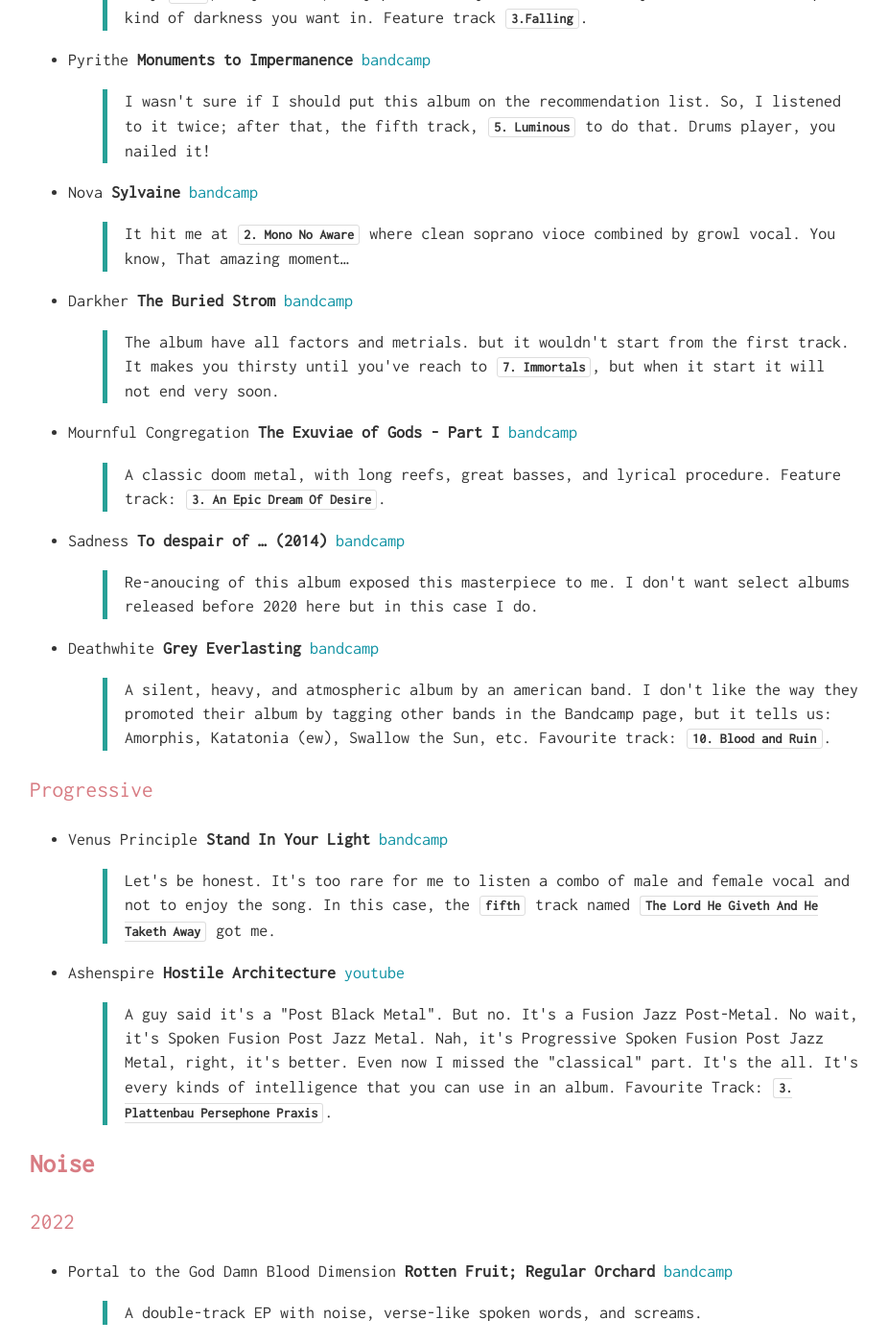
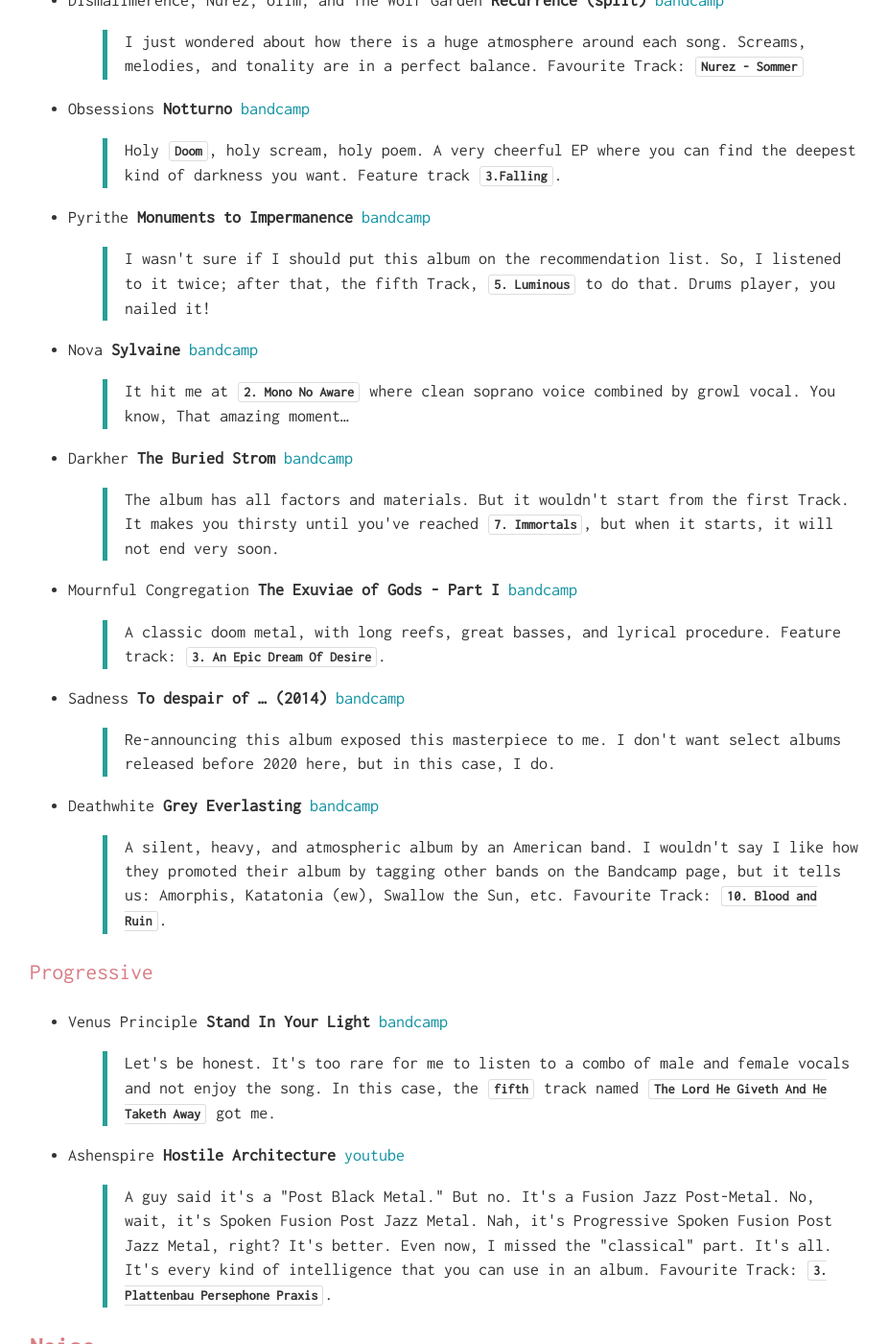
Before and after one commit to shosseinib/shosseinib.github.io, a Jekyll site: the page music.html, which Jekyll copies as it is, in a window 1280 px wide and 1400 px high, scrolled down 4548 px. Shown: the whole window at 96% size, without its empty margins (159-1085 px from the left). Built offline with Jekyll 4.4.1, drawn with Linux system fonts in a browser that asks for light colours; some web fonts are replaced; some of the changed text lies outside the part shown.

Commit message:
Typos and Grammar
- Typo
- Grammar
- Healing Potpurri - Paradise

```diff
--- a/music.html
+++ b/music.html
@@ -3,7 +3,7 @@
 "http://www.w3.org/TR/xhtml1/DTD/xhtml1-strict.dtd">
 <html xmlns="http://www.w3.org/1999/xhtml" lang="en" xml:lang="en">
 <head>
-<!-- 2022-08-05 Fri 01:41 -->
+<!-- 2022-08-07 Sun 18:46 -->
 <meta http-equiv="Content-Type" content="text/html;charset=utf-8" />
 <meta name="viewport" content="width=device-width, initial-scale=1" />
 <title>Music Journal</title>
@@ -205,83 +205,84 @@
 <h2>Table of Contents</h2>
 <div id="text-table-of-contents" role="doc-toc">
 <ul>
-<li><a href="#org7e581f8"><b>Code of Conduct</b></a></li>
-<li><a href="#org8ad7a6e"><b>Electronic</b></a>
+<li><a href="#org7936851"><b>Code of Conduct</b></a></li>
+<li><a href="#org0457bb5"><b>Electronic</b></a>
 <ul>
-<li><a href="#org97628c7">2021</a></li>
-<li><a href="#org2a328d0">2022</a></li>
+<li><a href="#org2857d69">2021</a></li>
+<li><a href="#orgb18b18c">2022</a></li>
 </ul>
 </li>
-<li><a href="#org7a5576d"><b>Experimental &amp; Improvisation</b></a>
+<li><a href="#org682430e"><b>Experimental &amp; Improvisation</b></a>
 <ul>
-<li><a href="#org7e693cc">2019</a></li>
-<li><a href="#org8fb0d20">2020</a></li>
-<li><a href="#orged17cb5">2021</a></li>
-<li><a href="#orgc44830f">2022</a></li>
+<li><a href="#org5d9b961">2019</a></li>
+<li><a href="#org7813c46">2020</a></li>
+<li><a href="#org68647a1">2021</a></li>
+<li><a href="#org20aa255">2022</a></li>
 </ul>
 </li>
-<li><a href="#orgcbe3e99"><b>Jazz</b></a>
+<li><a href="#orgbbb5526"><b>Jazz</b></a>
 <ul>
-<li><a href="#orgfdaede2">2019</a></li>
-<li><a href="#org1d61731">2021</a></li>
-<li><a href="#org39b3b3e">2022</a></li>
+<li><a href="#orga83c5b5">2019</a></li>
+<li><a href="#orgfe2c135">2021</a></li>
+<li><a href="#orga2e841f">2022</a></li>
 </ul>
 </li>
-<li><a href="#org5fcd3a3"><b>*Metal</b></a>
+<li><a href="#orgdf68fc4"><b>*Metal</b></a>
 <ul>
-<li><a href="#orgeb19a24">Death</a>
+<li><a href="#org1a1c0ad">Death</a>
 <ul>
-<li><a href="#org5823038">2022</a></li>
+<li><a href="#org4bb0d0d">2022</a></li>
 </ul>
 </li>
-<li><a href="#org1dd0c09">Doom</a>
+<li><a href="#org4250705">Doom</a>
 <ul>
-<li><a href="#org43fad7a">2021</a></li>
-<li><a href="#org6215b18">2022</a></li>
+<li><a href="#orgd01af22">2021</a></li>
+<li><a href="#org3053e6d">2022</a></li>
 </ul>
 </li>
-<li><a href="#org61ac777">Progressive</a></li>
+<li><a href="#orgf4b2835">Progressive</a></li>
 </ul>
 </li>
-<li><a href="#org3b28d25"><b>Noise</b></a>
+<li><a href="#orgca92623"><b>Noise</b></a>
 <ul>
-<li><a href="#org3183992">2022</a></li>
+<li><a href="#org787fe5d">2022</a></li>
 </ul>
 </li>
-<li><a href="#orgee8dc5e"><b>Post-everything</b></a>
+<li><a href="#org1fdb50c"><b>Post-everything</b></a>
 <ul>
-<li><a href="#org1d00d66">2021</a></li>
-<li><a href="#orgf7bfa0e">2022</a></li>
+<li><a href="#org3ddd77d">2021</a></li>
+<li><a href="#org06f8649">2022</a></li>
 </ul>
 </li>
 </ul>
 </div>
 </div>
-<div id="outline-container-org7e581f8" class="outline-2">
-<h2 id="org7e581f8"><b>Code of Conduct</b></h2>
-<div class="outline-text-2" id="text-org7e581f8">
+
+<div id="outline-container-org7936851" class="outline-2">
+<h2 id="org7936851"><b>Code of Conduct</b></h2>
+<div class="outline-text-2" id="text-org7936851">
 <p>
 Here I collect music albums that I consider worshiped (in my way) works in <code>Jazz</code>, <code>Post-Everything</code>, <code>Noise</code>, <code>*Metal</code>, <code>Electronic</code>, and <code>Experimental &amp; Improvisation</code>. The order is by year, but there is no order; I may re-sort them by their artist name later; who knows?
 </p>
 </div>
 </div>
 
-<div id="outline-container-org8ad7a6e" class="outline-2">
-<h2 id="org8ad7a6e"><b>Electronic</b></h2>
-<div class="outline-text-2" id="text-org8ad7a6e">
+<div id="outline-container-org0457bb5" class="outline-2">
+<h2 id="org0457bb5"><b>Electronic</b></h2>
+<div class="outline-text-2" id="text-org0457bb5">
 </div>
-<div id="outline-container-org97628c7" class="outline-3">
-<h3 id="org97628c7">2021</h3>
-<div class="outline-text-3" id="text-org97628c7">
+<div id="outline-container-org2857d69" class="outline-3">
+<h3 id="org2857d69">2021</h3>
+<div class="outline-text-3" id="text-org2857d69">
 <ul class="org-ul">
 <li>Doyeq <b>Never Back</b> <a href="https://fuselab.bandcamp.com/album/never-back">bandcamp</a></li>
 <li>HEXSYSTEM <b>Interface OST Vol. II</b> <a href="https://hexsystem.bandcamp.com/album/interface-ost-vol-ii?from=fandiscflw">bandcamp</a></li>
 </ul>
 </div>
 </div>
-<div id="outline-container-org2a328d0" class="outline-3">
-<h3 id="org2a328d0">2022</h3>
-<div class="outline-text-3" id="text-org2a328d0">
+<div id="outline-container-orgb18b18c" class="outline-3">
+<h3 id="orgb18b18c">2022</h3>
+<div class="outline-text-3" id="text-orgb18b18c">
 <ul class="org-ul">
 <li>HEXSYSTEM <b>No Confluence</b> <a href="https://hexsystem.bandcamp.com/album/no-confluence?from=fanpub_fnb">bandcamp</a></li>
 <li><p>
@@ -289,36 +290,36 @@
 </p>
 <blockquote>
 <p>
-A tribute, a great live performance. I wish I could be on that concert.
+A tribute, a great live performance. I wish I could be at that concert.
 </p>
 </blockquote></li>
 </ul>
 </div>
 </div>
 </div>
-<div id="outline-container-org7a5576d" class="outline-2">
-<h2 id="org7a5576d"><b>Experimental &amp; Improvisation</b></h2>
-<div class="outline-text-2" id="text-org7a5576d">
+<div id="outline-container-org682430e" class="outline-2">
+<h2 id="org682430e"><b>Experimental &amp; Improvisation</b></h2>
+<div class="outline-text-2" id="text-org682430e">
 </div>
-<div id="outline-container-org7e693cc" class="outline-3">
-<h3 id="org7e693cc">2019</h3>
-<div class="outline-text-3" id="text-org7e693cc">
+<div id="outline-container-org5d9b961" class="outline-3">
+<h3 id="org5d9b961">2019</h3>
+<div class="outline-text-3" id="text-org5d9b961">
 <ul class="org-ul">
 <li>Sam Andreae/David Birchall/Toshimaru Nakamura/Otto Willberg <b>UK ツアー 2019</b> <a href="https://scatterarchive.bandcamp.com/album/uk-2019?from=fandiscflw">bandcamp</a></li>
 </ul>
 </div>
 </div>
-<div id="outline-container-org8fb0d20" class="outline-3">
-<h3 id="org8fb0d20">2020</h3>
-<div class="outline-text-3" id="text-org8fb0d20">
+<div id="outline-container-org7813c46" class="outline-3">
+<h3 id="org7813c46">2020</h3>
+<div class="outline-text-3" id="text-org7813c46">
 <ul class="org-ul">
 <li>Jean-Luc Guionnet, Annette Krebs <b>pointe sèche</b> <a href="https://annettekrebs.bandcamp.com/album/pointe-s-che">bandcamp</a></li>
 </ul>
 </div>
 </div>
-<div id="outline-container-orged17cb5" class="outline-3">
-<h3 id="orged17cb5">2021</h3>
-<div class="outline-text-3" id="text-orged17cb5">
+<div id="outline-container-org68647a1" class="outline-3">
+<h3 id="org68647a1">2021</h3>
+<div class="outline-text-3" id="text-org68647a1">
 <ul class="org-ul">
 <li>Guilherme Rodrigues &amp; Carlos Santos <b>Uncommon Symmetries</b> <a href="https://guilhermerodrigues.bandcamp.com/album/uncommon-symmetries">bandcamp</a></li>
 <li>I/O - Carlos Santos and Ulrich Mitzlaff <b>Studies on Colour Field Modulation</b> <a href="https://carlossantos.bandcamp.com/album/studies-on-colour-field-modulation">bandcamp</a></li>
@@ -327,9 +328,9 @@
 </ul>
 </div>
 </div>
-<div id="outline-container-orgc44830f" class="outline-3">
-<h3 id="orgc44830f">2022</h3>
-<div class="outline-text-3" id="text-orgc44830f">
+<div id="outline-container-org20aa255" class="outline-3">
+<h3 id="org20aa255">2022</h3>
+<div class="outline-text-3" id="text-org20aa255">
 <ul class="org-ul">
 <li>Mark Wagner <b>S☉N RISE / S☉N OF THE SUN</b> <a href="https://zamzamrec.bandcamp.com/album/s-n-rise-s-n-of-the-sun">bandcamp</a></li>
 <li><p>
@@ -340,25 +341,33 @@
 I love how the Slovak language is like the Icelandic language. After listening to this album, I've searched a little about Slovakia and found some interesting facts. By the way, I've liked the entire natural-leading process of the album. Feature track: <b><code>6. Interlude III</code></b>!
 </p>
 </blockquote></li>
+<li><p>
+Healing Potpourri <b>Paradise</b> <a href="https://healingpotpourri.bandcamp.com/album/paradise?from=embed">bandcamp</a>
+</p>
+<blockquote>
+<p>
+Ok, I should confess. At first, I was not too fond of the album because I thought it was a <b><code>Stephan Stevens</code></b> -y album, but as it sought forward, I found it's a complicated multi-instrumental album. With great tuning, orchestra, and lyrics. Great. Great. Favourite Track: <b><code>6. Paradise</code></b>.
+</p>
+</blockquote></li>
 </ul>
 </div>
 </div>
 </div>
-<div id="outline-container-orgcbe3e99" class="outline-2">
-<h2 id="orgcbe3e99"><b>Jazz</b></h2>
-<div class="outline-text-2" id="text-orgcbe3e99">
+<div id="outline-container-orgbbb5526" class="outline-2">
+<h2 id="orgbbb5526"><b>Jazz</b></h2>
+<div class="outline-text-2" id="text-orgbbb5526">
 </div>
-<div id="outline-container-orgfdaede2" class="outline-3">
-<h3 id="orgfdaede2">2019</h3>
-<div class="outline-text-3" id="text-orgfdaede2">
+<div id="outline-container-orga83c5b5" class="outline-3">
+<h3 id="orga83c5b5">2019</h3>
+<div class="outline-text-3" id="text-orga83c5b5">
 <ul class="org-ul">
 <li>Enrico Rava &amp; Joe Lovano <b>Roma (Live)</b> <a href="https://open.spotify.com/album/7oJD5GX7laQuDzSz10eKS2">spotify</a></li>
 </ul>
 </div>
 </div>
-<div id="outline-container-org1d61731" class="outline-3">
-<h3 id="org1d61731">2021</h3>
-<div class="outline-text-3" id="text-org1d61731">
+<div id="outline-container-orgfe2c135" class="outline-3">
+<h3 id="orgfe2c135">2021</h3>
+<div class="outline-text-3" id="text-orgfe2c135">
 <ul class="org-ul">
 <li>Mira Martin-Gray, Bryan Qu, Karen Ng, Nick Dunston <b>Trumpet &amp; Drums REMIX Festival</b> <a href="https://linaallemano.bandcamp.com/album/trumpet-drums-remix-festival">bandcamp</a></li>
 <li>Milton Man Gogh <b>The Great Reset</b> <a href="https://miltonmangogh.bandcamp.com/album/the-great-reset-2?from=fandiscflw">bandcamp</a></li>
@@ -408,16 +417,16 @@
 </p>
 <blockquote>
 <p>
-Fetured track: <b><code>3. Manha De Carnaval - Live</code></b>.
+Featured Track: <b><code>3. Manha De Carnaval - Live</code></b>.
 </p>
 </blockquote></li>
 <li>David Helbock, Sebastian Studnitzky, and Arna Jensen <b>The New Cool</b> <a href="https://open.spotify.com/album/6jpDo7lFK5RUMNkubr4jPi">spotify</a></li>
 </ul>
 </div>
 </div>
-<div id="outline-container-org39b3b3e" class="outline-3">
-<h3 id="org39b3b3e">2022</h3>
-<div class="outline-text-3" id="text-org39b3b3e">
+<div id="outline-container-orga2e841f" class="outline-3">
+<h3 id="orga2e841f">2022</h3>
+<div class="outline-text-3" id="text-orga2e841f">
 <ul class="org-ul">
 <li>Joel Lyssarides <b>Stay Now</b> <a href="https://joellyssarides.bandcamp.com/releases">bandcamp</a></li>
 <li><p>
@@ -433,7 +442,7 @@
 </p>
 <blockquote>
 <p>
-Something between <b>Ennio Morricone</b> many others!
+Something between <b>Ennio Morricone</b> and many others!
 </p>
 </blockquote></li>
 <li><p>
@@ -449,37 +458,37 @@
 </div>
 </div>
 
-<div id="outline-container-org5fcd3a3" class="outline-2">
-<h2 id="org5fcd3a3"><b>*Metal</b></h2>
-<div class="outline-text-2" id="text-org5fcd3a3">
+<div id="outline-container-orgdf68fc4" class="outline-2">
+<h2 id="orgdf68fc4"><b>*Metal</b></h2>
+<div class="outline-text-2" id="text-orgdf68fc4">
 </div>
-<div id="outline-container-orgeb19a24" class="outline-3">
-<h3 id="orgeb19a24">Death</h3>
-<div class="outline-text-3" id="text-orgeb19a24">
+<div id="outline-container-org1a1c0ad" class="outline-3">
+<h3 id="org1a1c0ad">Death</h3>
+<div class="outline-text-3" id="text-org1a1c0ad">
 </div>
-<div id="outline-container-org5823038" class="outline-4">
-<h4 id="org5823038">2022</h4>
-<div class="outline-text-4" id="text-org5823038">
+<div id="outline-container-org4bb0d0d" class="outline-4">
+<h4 id="org4bb0d0d">2022</h4>
+<div class="outline-text-4" id="text-org4bb0d0d">
 <ul class="org-ul">
 <li><p>
 Septicflesh <b>Modern Primitive</b> <a href="https://septicflesh.bandcamp.com/album/modern-primitive?from=fanpub_nfnb_pr">bandcamp</a>
 </p>
 <blockquote>
 <p>
-Finally, Septicflesh is here! A great greek band with a homogeneous discography in the matter of album art but not in their taste in music. Their last album is a fusion. A fusion of folk music and death, lyrical verses, and of course, enough harshness. Featured track: <b><code>3. Self-Eater</code></b>.
+Finally, Septicflesh is here! A great greek band with a homogeneous discography in the matter of album art but not in their taste in music. Their last album is a fusion. A fusion of folk music and death, lyrical verses, and of course, enough harshness. Featured Track: <b><code>3. Self-Eater</code></b>.
 </p>
 </blockquote></li>
 </ul>
 </div>
 </div>
 </div>
-<div id="outline-container-org1dd0c09" class="outline-3">
-<h3 id="org1dd0c09">Doom</h3>
-<div class="outline-text-3" id="text-org1dd0c09">
+<div id="outline-container-org4250705" class="outline-3">
+<h3 id="org4250705">Doom</h3>
+<div class="outline-text-3" id="text-org4250705">
 </div>
-<div id="outline-container-org43fad7a" class="outline-4">
-<h4 id="org43fad7a">2021</h4>
-<div class="outline-text-4" id="text-org43fad7a">
+<div id="outline-container-orgd01af22" class="outline-4">
+<h4 id="orgd01af22">2021</h4>
+<div class="outline-text-4" id="text-orgd01af22">
 <ul class="org-ul">
 <li>Abysmal Grief <b>Funeral Cult of Personality</b> <a href="https://sunandmoonrecords.bandcamp.com/album/funeral-cult-of-personality">bandcamp</a></li>
 <li>Funeralium <b>Funeralium</b> <a href="https://funeralium.bandcamp.com/album/funeralium?from=fannewrel">bandcamp</a></li>
@@ -490,9 +499,9 @@
 </ul>
 </div>
 </div>
-<div id="outline-container-org6215b18" class="outline-4">
-<h4 id="org6215b18">2022</h4>
-<div class="outline-text-4" id="text-org6215b18">
+<div id="outline-container-org3053e6d" class="outline-4">
+<h4 id="org3053e6d">2022</h4>
+<div class="outline-text-4" id="text-org3053e6d">
 <ul class="org-ul">
 <li>Where Myth Becomes Memory <b>Rolo Tomassi</b> <a href="https://rolotomassi.bandcamp.com/album/where-myth-becomes-memory?from=fanpub_fnb_pr">bandcamp</a></li>
 <li><p>
@@ -500,7 +509,7 @@
 </p>
 <blockquote>
 <p>
-I just wondered about how there is a huge atmosphere around each song. Screams, melodies, and tonality are in a perfect balance. Favourite track: <b><code>Nurez - Sommer</code></b>
+I just wondered about how there is a huge atmosphere around each song. Screams, melodies, and tonality are in a perfect balance. Favourite Track: <b><code>Nurez - Sommer</code></b>
 </p>
 </blockquote></li>
 <li><p>
@@ -508,7 +517,7 @@
 </p>
 <blockquote>
 <p>
-Holy <b><code>Doom</code></b>, holy scream, holy poem. A very cheerful EP that you can find the deepest kind of darkness you want in. Feature track <b><code>3.Falling</code></b>.
+Holy <b><code>Doom</code></b>, holy scream, holy poem. A very cheerful EP where you can find the deepest kind of darkness you want. Feature track <b><code>3.Falling</code></b>.
 </p>
 </blockquote></li>
 <li><p>
@@ -516,7 +525,7 @@
 </p>
 <blockquote>
 <p>
-I wasn't sure if I should put this album on the recommendation list. So, I listened to it twice; after that, the fifth track, <b><code>5. Luminous</code></b> to do that. Drums player, you nailed it!
+I wasn't sure if I should put this album on the recommendation list. So, I listened to it twice; after that, the fifth Track, <b><code>5. Luminous</code></b> to do that. Drums player, you nailed it!
 </p>
 </blockquote></li>
 <li><p>
@@ -524,7 +533,7 @@
 </p>
 <blockquote>
 <p>
-It hit me at <b><code>2. Mono No Aware</code></b> where clean soprano vioce combined by growl vocal. You know, That amazing moment&#x2026;
+It hit me at <b><code>2. Mono No Aware</code></b> where clean soprano voice combined by growl vocal. You know, That amazing moment&#x2026;
 </p>
 </blockquote></li>
 <li><p>
@@ -532,7 +541,7 @@
 </p>
 <blockquote>
 <p>
-The album have all factors and metrials. but it wouldn't start from the first track. It makes you thirsty until you've reach to <b><code>7. Immortals</code></b>, but when it start it will not end very soon.
+The album has all factors and materials. But it wouldn't start from the first Track. It makes you thirsty until you've reached <b><code>7. Immortals</code></b>, but when it starts, it will not end very soon.
 </p>
 </blockquote></li>
 <li><p>
@@ -548,7 +557,7 @@
 </p>
 <blockquote>
 <p>
-Re-anoucing of this album exposed this masterpiece to me. I don't want select albums released before 2020 here but in this case I do.
+Re-announcing this album exposed this masterpiece to me. I don't want select albums released before 2020 here, but in this case, I do.
 </p>
 </blockquote></li>
 <li><p>
@@ -556,23 +565,23 @@
 </p>
 <blockquote>
 <p>
-A silent, heavy, and atmospheric album by an american band. I don't like the way they promoted their album by tagging other bands in the Bandcamp page, but it tells us: Amorphis, Katatonia (ew), Swallow the Sun, etc. Favourite track: <b><code>10. Blood and Ruin</code></b>.
+A silent, heavy, and atmospheric album by an American band. I wouldn't say I like how they promoted their album by tagging other bands on the Bandcamp page, but it tells us: Amorphis, Katatonia (ew), Swallow the Sun, etc. Favourite Track: <b><code>10. Blood and Ruin</code></b>.
 </p>
 </blockquote></li>
 </ul>
 </div>
 </div>
 </div>
-<div id="outline-container-org61ac777" class="outline-3">
-<h3 id="org61ac777">Progressive</h3>
-<div class="outline-text-3" id="text-org61ac777">
+<div id="outline-container-orgf4b2835" class="outline-3">
+<h3 id="orgf4b2835">Progressive</h3>
+<div class="outline-text-3" id="text-orgf4b2835">
 <ul class="org-ul">
 <li><p>
 Venus Principle <b>Stand In Your Light</b> <a href="https://venusprinciple.bandcamp.com/album/stand-in-your-light-deluxe-edition?from=fanpub_nfnb_pr">bandcamp</a>
 </p>
 <blockquote>
 <p>
-Let's be honest. It's too rare for me to listen a combo of male and female vocal and not to enjoy the song. In this case, the <b><code>fifth</code></b> track named <b><code>The Lord He Giveth And He Taketh Away</code></b> got me.
+Let's be honest. It's too rare for me to listen to a combo of male and female vocals and not enjoy the song. In this case, the <b><code>fifth</code></b> track named <b><code>The Lord He Giveth And He Taketh Away</code></b> got me.
 </p>
 </blockquote></li>
 <li><p>
@@ -580,20 +589,20 @@
 </p>
 <blockquote>
 <p>
-A guy said it's a "Post Black Metal". But no. It's a Fusion Jazz Post-Metal. No wait, it's Spoken Fusion Post Jazz Metal. Nah, it's Progressive Spoken Fusion Post Jazz Metal, right, it's better. Even now I missed the "classical" part. It's the all. It's every kinds of intelligence that you can use in an album. Favourite Track: <b><code>3. Plattenbau Persephone Praxis</code></b>.
+A guy said it's a "Post Black Metal." But no. It's a Fusion Jazz Post-Metal. No, wait, it's Spoken Fusion Post Jazz Metal. Nah, it's Progressive Spoken Fusion Post Jazz Metal, right? It's better. Even now, I missed the "classical" part. It's all. It's every kind of intelligence that you can use in an album. Favourite Track: <b><code>3. Plattenbau Persephone Praxis</code></b>.
 </p>
 </blockquote></li>
 </ul>
 </div>
 </div>
 </div>
-<div id="outline-container-org3b28d25" class="outline-2">
-<h2 id="org3b28d25"><b>Noise</b></h2>
-<div class="outline-text-2" id="text-org3b28d25">
+<div id="outline-container-orgca92623" class="outline-2">
+<h2 id="orgca92623"><b>Noise</b></h2>
+<div class="outline-text-2" id="text-orgca92623">
 </div>
-<div id="outline-container-org3183992" class="outline-3">
-<h3 id="org3183992">2022</h3>
-<div class="outline-text-3" id="text-org3183992">
+<div id="outline-container-org787fe5d" class="outline-3">
+<h3 id="org787fe5d">2022</h3>
+<div class="outline-text-3" id="text-org787fe5d">
 <ul class="org-ul">
 <li><p>
 Portal to the God Damn Blood Dimension <b>Rotten Fruit; Regular Orchard</b> <a href="https://portaltothegoddamnblooddimension.bandcamp.com/album/rotten-fruit-regular-orchard?from=fandiscflw">bandcamp</a>
@@ -616,20 +625,20 @@
 </p>
 <blockquote>
 <p>
-Ok I'm a little biased, but the fourth track <b><code>Their leaves do not wish us to hurry</code></b> is greate. Listen to find out what I mean.
+Ok, I'm a little biased, but the fourth Track <b><code>Their leaves do not wish us to hurry</code></b> is great. Listen to find out what I mean.
 </p>
 </blockquote></li>
 </ul>
 </div>
 </div>
 </div>
-<div id="outline-container-orgee8dc5e" class="outline-2">
-<h2 id="orgee8dc5e"><b>Post-everything</b></h2>
-<div class="outline-text-2" id="text-orgee8dc5e">
+<div id="outline-container-org1fdb50c" class="outline-2">
+<h2 id="org1fdb50c"><b>Post-everything</b></h2>
+<div class="outline-text-2" id="text-org1fdb50c">
 </div>
-<div id="outline-container-org1d00d66" class="outline-3">
-<h3 id="org1d00d66">2021</h3>
-<div class="outline-text-3" id="text-org1d00d66">
+<div id="outline-container-org3ddd77d" class="outline-3">
+<h3 id="org3ddd77d">2021</h3>
+<div class="outline-text-3" id="text-org3ddd77d">
 <ul class="org-ul">
 <li>Hope Drone <b>Husk</b> <a href="https://hopedrone.bandcamp.com/album/husk">bandcamp</a></li>
 <li>Der Weg Einer Freihei <b>Noktvrn</b> <a href="https://derwegeinerfreiheitsom.bandcamp.com/album/noktvrn?from=fanpub_nfnb_pr">bandcamp</a></li>
@@ -638,12 +647,12 @@
 </p>
 <blockquote>
 <p>
-I'm skeptical about recent released albums. But Tunda changed my mind. It'a a combo of grunge, spoken words, nature-abmient-new age with real rock roots. Favourite track: <b><code>3. Silliness (feat. Erin Reus)</code></b>.
+I'm skeptical about recently released albums. But Tundra changed my mind. It's a combo of grunge, spoken words, nature-ambient-new age with real rock roots. Favourite Track: <b><code>3. Silliness (feat. Erin Reus)</code></b>.
 </p>
 </blockquote>
 <blockquote>
 <p>
-<span class="underline">P.S.</span> Ok, I've changed my mind, my favourite track is <b><code>6. I'm Fucking Tired of Being Sad</code></b>.
+<span class="underline">PS</span> Ok, I've changed my mind; my favourite Track is <b><code>6. I'm Fucking Tired of Being Sad</code></b>.
 </p>
 </blockquote></li>
 <li><p>
@@ -657,9 +666,9 @@
 </ul>
 </div>
 </div>
-<div id="outline-container-orgf7bfa0e" class="outline-3">
-<h3 id="orgf7bfa0e">2022</h3>
-<div class="outline-text-3" id="text-orgf7bfa0e">
+<div id="outline-container-org06f8649" class="outline-3">
+<h3 id="org06f8649">2022</h3>
+<div class="outline-text-3" id="text-org06f8649">
 <ul class="org-ul">
 <li><p>
 Caroline <b>Caroline</b> <a href="https://open.spotify.com/album/4X12VfRomM649eKXd1qKMf">spotify</a>
@@ -692,7 +701,7 @@
 </div>
 <div id="postamble" class="status">
 <p class="author">Author: <a href="https://shosseinib.github.io">shosseinib</a>, a noise enthusiast</p>
-<p class="date">Created: 2022-08-05 Fri 01:41</p>
+<p class="date">Created: 2022-08-07 Sun 18:46</p>
 <p class="validation"><a href="https://validator.w3.org/check?uri=referer">Validate</a></p>
 </div>
 </body>
```
Also changed, not shown: other parts of music.html (+4 -4 lines), music.org (+25 -20 lines).
